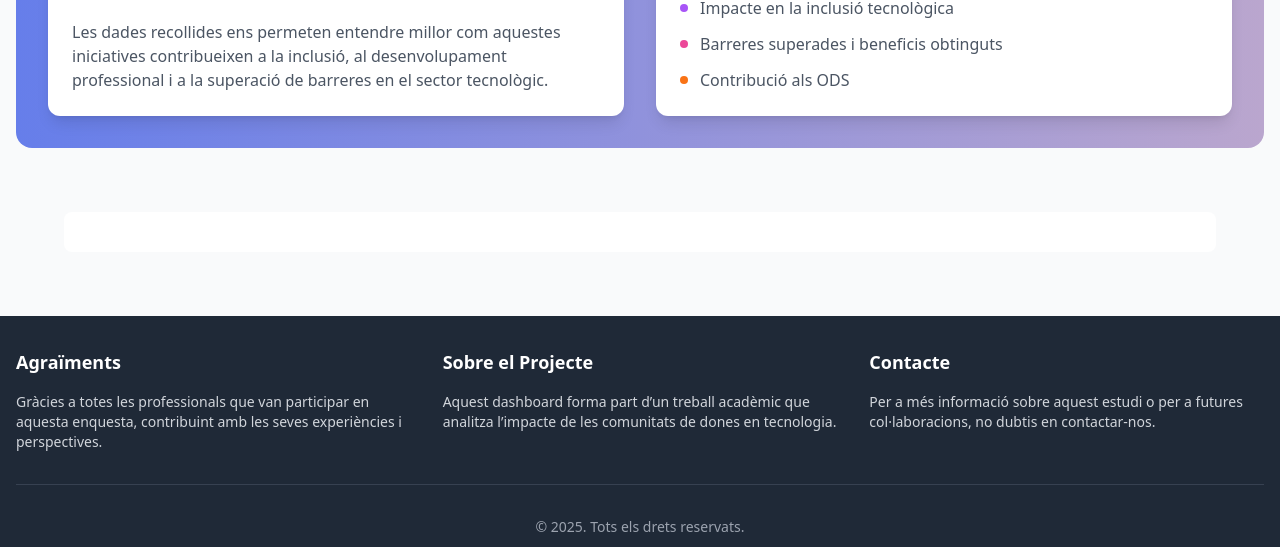
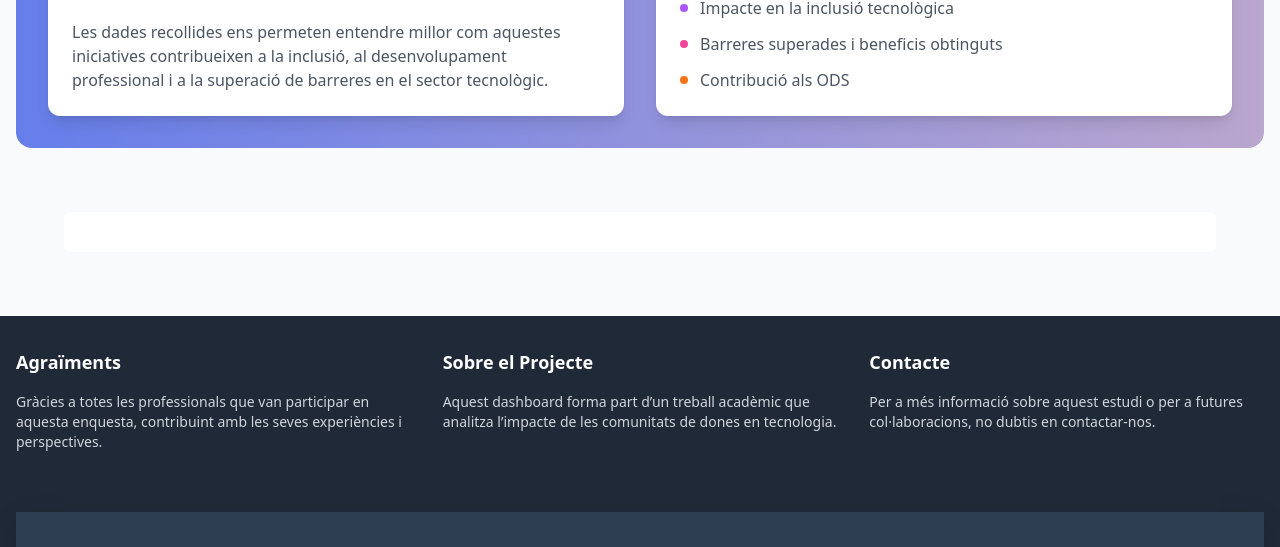
Before and after one commit to alusilcof5/dona-data-comunitats, a plain HTML site: page vista/dashboard.html in a window 1280 px wide. Shown: the part 1123-1670 px from the top of the page. Drawn offline with nearby package versions, Linux system fonts and the light colour scheme.

Commit message:
fix:footer

```diff
--- a/vista/dashboard.html
+++ b/vista/dashboard.html
@@ -390,9 +390,6 @@
                         no dubtis en contactar-nos.
                     </p>
                 </div>
-            </div>
-            <div class="border-t border-gray-700 mt-8 pt-8 text-center text-gray-400 text-sm">
-                <p>&copy; 2025. Tots els drets reservats.</p>
             </div>
 
 
```
